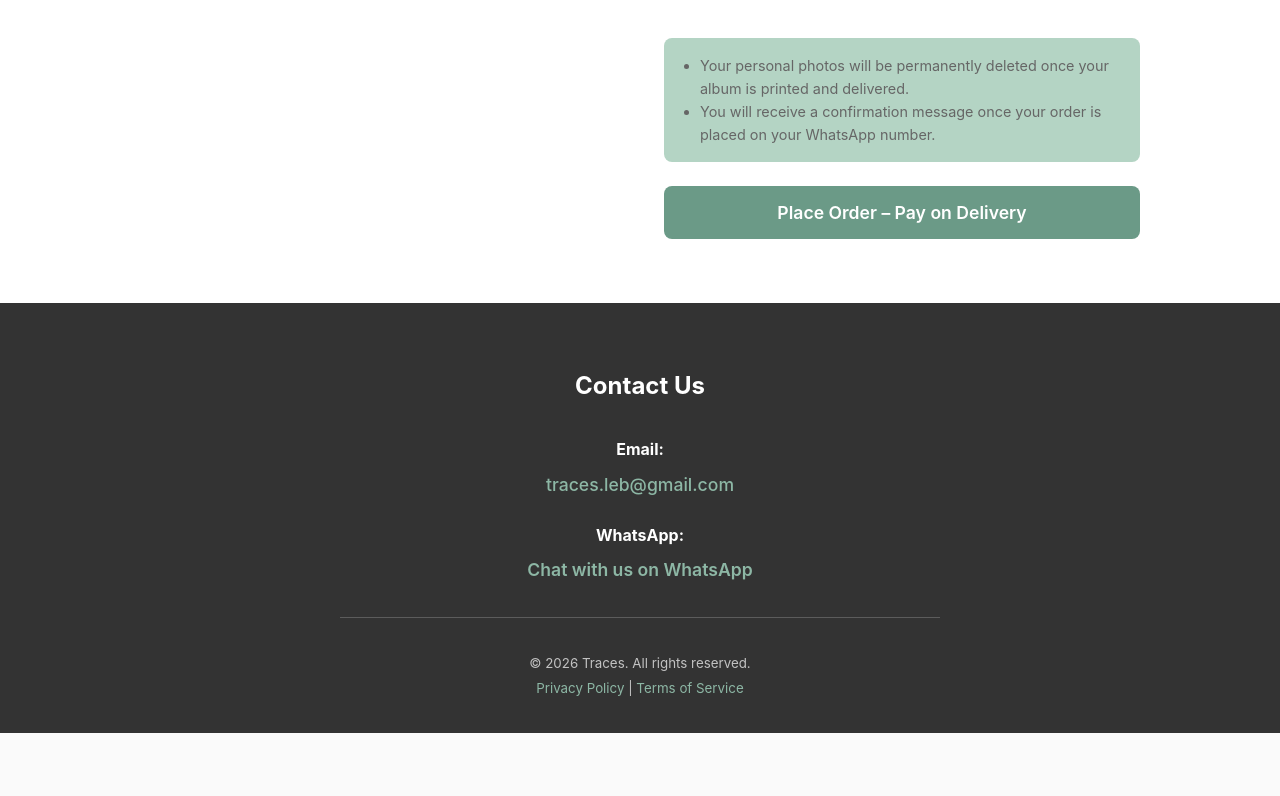
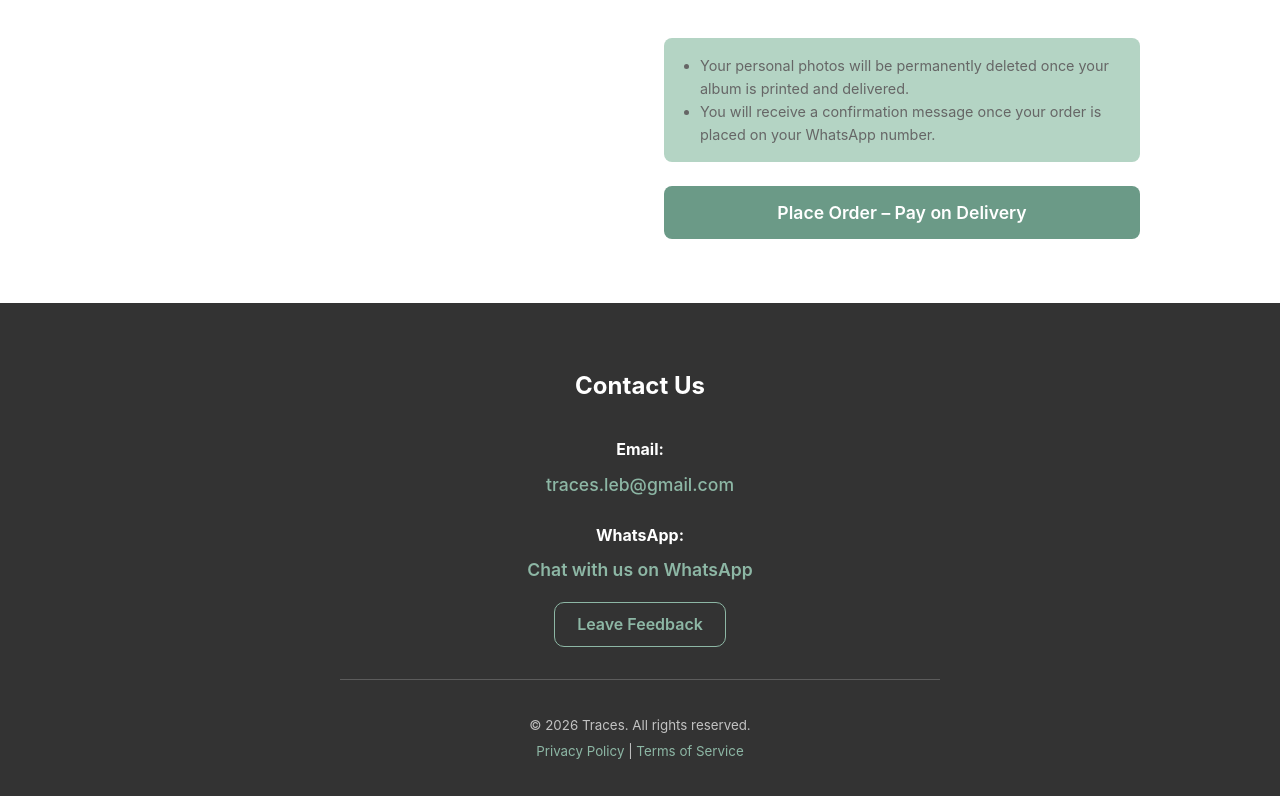
Before and after one commit to zahiallam-design/traces-landing-page, a React (Vite) app: page / in a window 1280 px wide. Shown: the part 3107-3903 px from the top of the page. Before the commit the page ends 3840 px from the top, so only its background shows below. Built offline with nearby package versions, Linux system fonts and the light colour scheme; the HTML template or start-up script is replaced by a standard one.

Commit message:
Update build fix

```diff
--- a/src/components/Footer.css
+++ b/src/components/Footer.css
@@ -59,6 +59,24 @@
 .whatsapp-link:hover {
   color: var(--pastel-green-light);
   text-decoration: underline;
+}
+
+.feedback-link {
+  display: inline-block;
+  margin-top: 0.6rem;
+  padding: 0.55rem 1.4rem;
+  border-radius: 10px;
+  border: 1px solid var(--pastel-green);
+  color: var(--pastel-green);
+  text-decoration: none;
+  font-weight: 600;
+  font-size: 1rem;
+  transition: all 0.3s ease;
+}
+
+.feedback-link:hover {
+  background-color: var(--pastel-green);
+  color: var(--text-dark);
 }
 
 .footer-legal {
--- a/src/components/Footer.jsx
+++ b/src/components/Footer.jsx
@@ -56,6 +56,14 @@ function Footer() {
                   onClick={handleWhatsAppClick}
                 >
                   Chat with us on WhatsApp
+                </a>
+                <a
+                  href="https://forms.gle/6pEvyNu7fpYS97TY6"
+                  className="feedback-link"
+                  target="_blank"
+                  rel="noopener noreferrer"
+                >
+                  Leave Feedback
                 </a>
               </div>
             </div>
```
